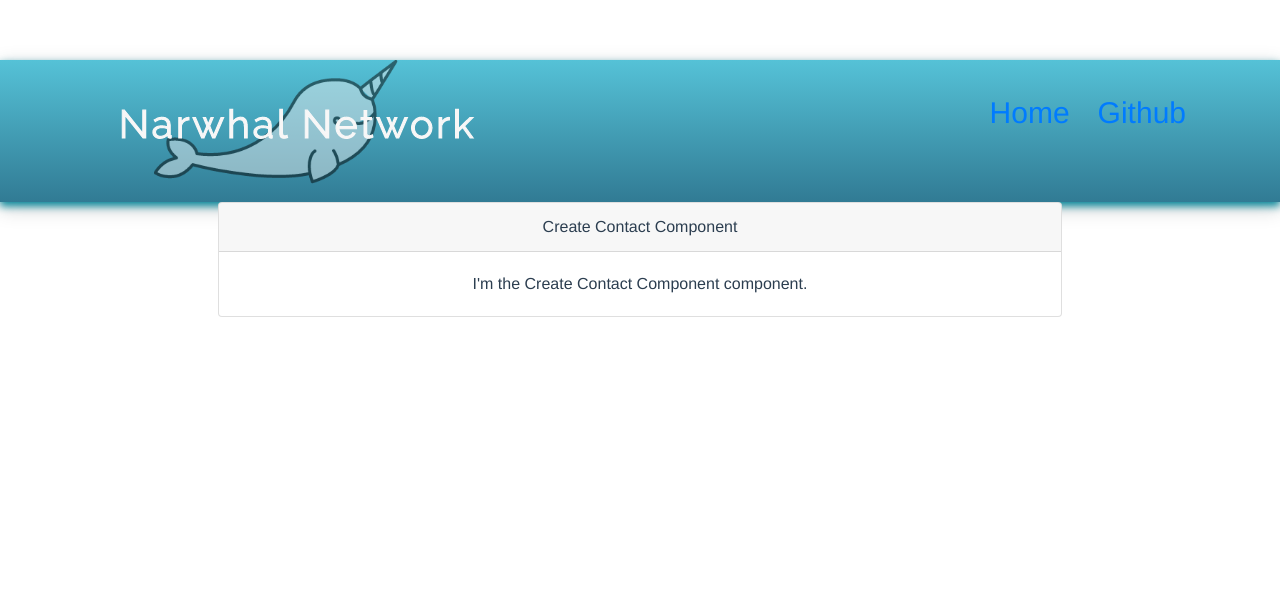
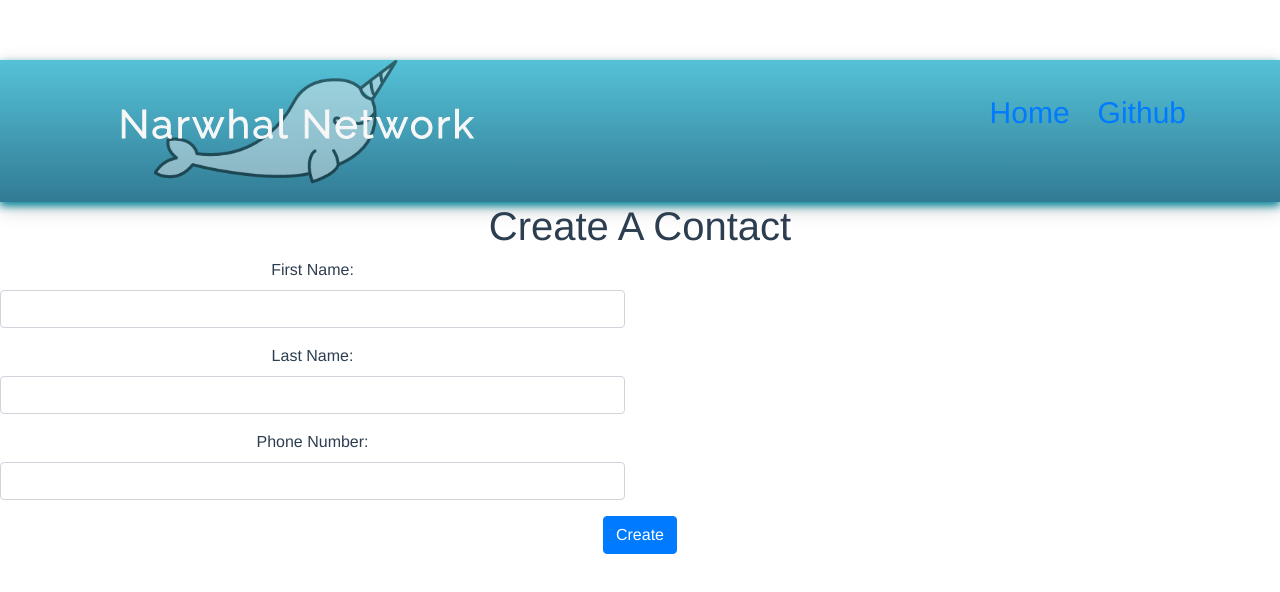
Before and after one commit to pgbettler/contactManagerV2, a Vue app in the folder frontend/my-vueapp/: page /create in a window 1280 px wide. Shown: the top 592 px of the page. Built offline with nearby package versions, Linux system fonts and the light colour scheme.

Commit message:
Update CreateContactComponent.vue
Working Create Contact Page

```diff
--- a/frontend/my-vueapp/src/components/CreateContactComponent.vue
+++ b/frontend/my-vueapp/src/components/CreateContactComponent.vue
@@ -1,17 +1,51 @@
+// CreateContactComponent.vue
+
 <template>
-  <div class="row justify-content-center">
-      <div class="col-md-8">
-          <div class="card card-default">
-              <div class="card-header">Create Contact Component</div>
-
-              <div class="card-body">
-                  I'm the Create Contact Component component.
-              </div>
+  <div>
+    <h1>Create A Contact</h1>
+    <form @submit.prevent="addContact">
+      <div class="row">
+        <div class="col-md-6">
+          <div class="form-group">
+            <label>First Name:</label>
+            <input type="text" class="form-control" v-model="contact.fname">
           </div>
-      </div>
+        </div>
+        </div>
+        <div class="row">
+          <div class="col-md-6">
+            <div class="form-group">
+            <label>Last Name:</label>
+            <input type="text" class="form-control" v-model="contact.lname">
+            </div>
+          </div>
+        </div>
+        <div class="row">
+          <div class="col-md-6">
+            <div class="form-group">
+            <label>Phone Number:</label>
+            <input type="text" class="form-control" v-model="contact.number">
+            </div>
+          </div>
+        </div>
+        <div class="form-group">
+          <button class="btn btn-primary">Create</button>
+        </div>
+    </form>
   </div>
 </template>
+
 <script>
-export default {
-}
+    export default {
+        data(){
+        return {
+          contact:{}
+        }
+    },
+    methods: {
+      addContact(){
+        console.log(this.contact);
+      }
+    }
+  }
 </script>
```
